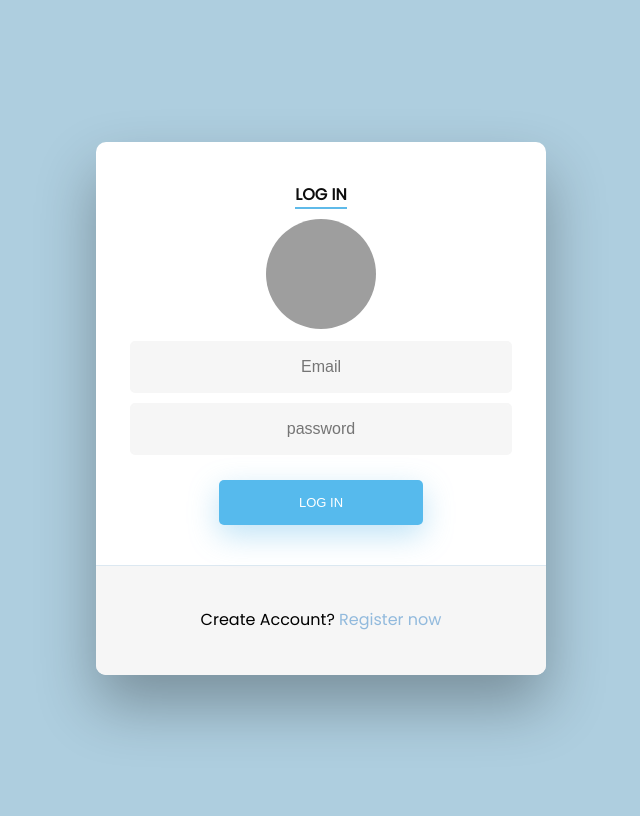
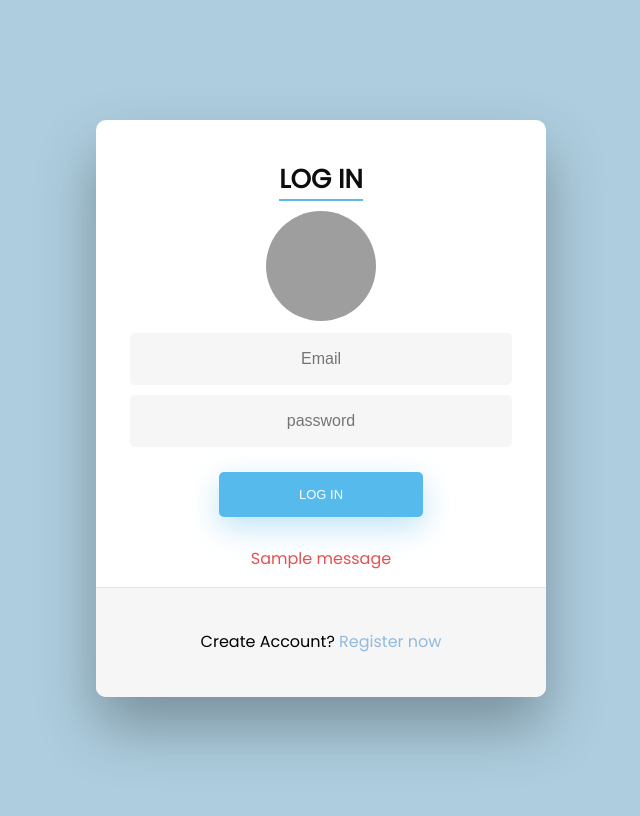
Before and after one commit to hussein-jaban/insta-clone-django, a Django app: page /loginPage/ in a window 1280 px wide. Shown: the whole page, without its empty margins (319-959 px from the left). Run offline with Django 4.2, Linux system fonts and the light colour scheme; tables that the repository leaves empty hold one stand-in row (values such as "Sample post"); one stand-in notice (Sample message) is shown; grey boxes are pictures that could not be loaded.

Commit message:
adding the login functionality also user can login with email

```diff
--- a/base/views.py
+++ b/base/views.py
@@ -1,6 +1,9 @@
-import imp
-from django.shortcuts import render
+from django.shortcuts import redirect, render
 from django.http import HttpResponse
+from django.contrib import messages
+from base.models import User
+from django.contrib.auth import authenticate, login, logout
+
 
 # Create your views here.
 
@@ -9,4 +12,21 @@ def home(request):
 
 
 def loginPage(request):
+   if request.method == 'POST':
+     email = request.POST['email']
+     password = request.POST['password']
+     print(email)
+     print(password)
+     try:
+         user = User.objects.get(email=email)
+     except:
+         messages.error(request, 'User not exist.')
+
+     user = authenticate(request, email=email, password=password)
+     if user:
+         login(request, user)
+         messages.success(request, 'Log-in Successfull.')
+         return redirect('home')
+     else:
+         messages.error(request, 'Email and password correct.')
    return render(request, 'login.html')
--- a/static/css/login-register.css
+++ b/static/css/login-register.css
@@ -15,8 +15,8 @@ a {
 }
 h2 {
   text-align: center;
-  font-size: 16px;
-  font-weight: 600;
+  font-size: 26px;
+  font-weight: bolder;
   text-transform: uppercase;
   display: inline-block;
   margin: 40px 8px 10px 8px;
@@ -73,6 +73,7 @@ input[type='reset'] {
   text-decoration: none;
   display: inline-block;
   text-transform: uppercase;
+  cursor: pointer;
   font-size: 13px;
   -webkit-box-shadow: 0 10px 30px 0 rgba(95, 186, 233, 0.4);
   box-shadow: 0 10px 30px 0 rgba(95, 186, 233, 0.4);
@@ -99,7 +100,9 @@ input[type='reset']:active {
   -ms-transform: scale(0.95);
   transform: scale(0.95);
 }
-input[type='email'] {
+input[type='email'],
+input[type='text'],
+input[type='password'] {
   background-color: #f6f6f6;
   border: none;
   color: #0d0d0d;
@@ -119,38 +122,15 @@ input[type='email'] {
   -webkit-border-radius: 5px 5px 5px 5px;
   border-radius: 5px 5px 5px 5px;
 }
-input[type='email']:focus {
+input[type='email']:focus,
+input[type='text']:focus,
+input[type='password']:focus {
   background-color: #fff;
   border-bottom: 2px solid #5fbae9;
 }
-input[type='email']:placeholder {
-  color: #cccccc;
-}
-input[type='text'] {
-  background-color: #f6f6f6;
-  border: none;
-  color: #0d0d0d;
-  padding: 15px 32px;
-  text-align: center;
-  text-decoration: none;
-  display: inline-block;
-  font-size: 16px;
-  margin: 5px;
-  width: 85%;
-  border: 2px solid #f6f6f6;
-  -webkit-transition: all 0.5s ease-in-out;
-  -moz-transition: all 0.5s ease-in-out;
-  -ms-transition: all 0.5s ease-in-out;
-  -o-transition: all 0.5s ease-in-out;
-  transition: all 0.5s ease-in-out;
-  -webkit-border-radius: 5px 5px 5px 5px;
-  border-radius: 5px 5px 5px 5px;
-}
-input[type='text']:focus {
-  background-color: #fff;
-  border-bottom: 2px solid #5fbae9;
-}
-input[type='text']:placeholder {
+input[type='email']:placeholder,
+input[type='text']:placeholder,
+input[type='password']:placeholder {
   color: #cccccc;
 }
 
--- a/templates/home.html
+++ b/templates/home.html
@@ -11,5 +11,8 @@
   </head>
   <body>
     <h1>Home page baby</h1>
+    {% if messages %} {% for message in messages %}
+    <p class="messages" style="color: #555">{{ message }}</p>
+    {% endfor %} {% endif %}
   </body>
 </html>
--- a/templates/login.html
+++ b/templates/login.html
@@ -26,20 +26,21 @@
         </div>
 
         <!-- Login Form -->
-        <form>
+        <form action="" method="POST">
+          {% csrf_token %}
           <input
             type="email"
             id="login"
             class="fadeIn second"
-            name="login"
+            name="email"
             placeholder="Email"
             required
           />
           <input
-            type="text"
+            type="password"
             id="password"
             class="fadeIn third"
-            name="login"
+            name="password"
             placeholder="password"
             required
           />
@@ -52,6 +53,11 @@
         </form>
 
         <!-- Remind Passowrd -->
+        <div id="formFooter2" style="margin-top: -27px">
+          {% if messages %} {% for message in messages %}
+          <p class="messages" style="color: #e75050">{{ message }}</p>
+          {% endfor %} {% endif %}
+        </div>
         <div id="formFooter">
           <p>
             Create Account? <a class="underlineHover" href="#">Register now</a>
```
